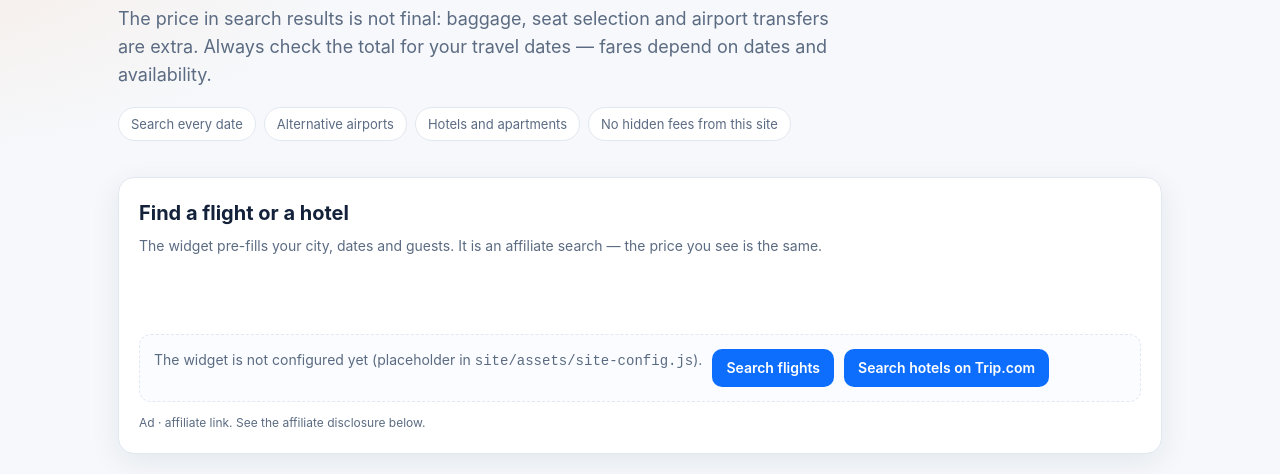
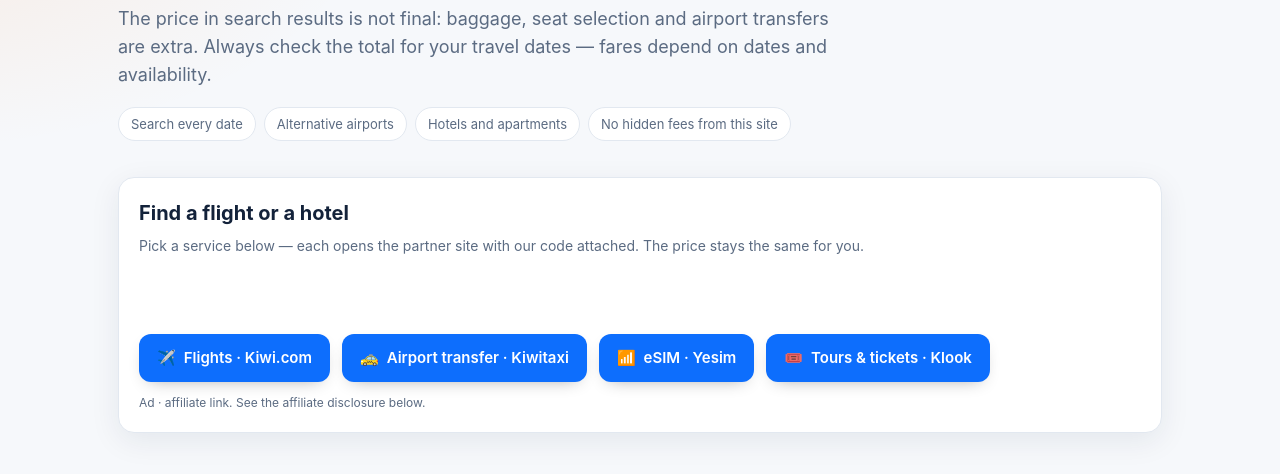
Before and after one commit to valdislavn-spec/travel-finds, a plain HTML site: page index.html in a window 1280 px wide. Shown: the part 277-751 px from the top of the page. Drawn offline with Linux system fonts and the light colour scheme.

Commit message:
Replace widget placeholder with working affiliate buttons (EN/ES)

```diff
--- a/assets/style.css
+++ b/assets/style.css
@@ -110,24 +110,29 @@ a:hover { text-decoration: underline; }
 #tp-widget iframe { width: 100%; border: 0; }
 .widget-fallback {
   display: none;
-  gap: 10px;
+  gap: 12px;
   flex-wrap: wrap;
-  padding: 14px;
-  border: 1px dashed var(--line);
-  border-radius: 12px;
-  background: #fafcff;
-  font-size: 14px;
-  color: var(--muted);
+  padding: 0;
+  border: 0;
+  background: transparent;
+  font-size: 15px;
 }
 .widget-fallback.is-visible { display: flex; }
 .widget-fallback a {
-  display: inline-block;
-  padding: 8px 14px;
-  border-radius: 10px;
+  display: inline-flex;
+  align-items: center;
+  gap: 8px;
+  padding: 12px 18px;
+  border-radius: 12px;
   background: var(--brand);
   color: #fff;
   font-weight: 600;
+  text-decoration: none;
+  box-shadow: 0 6px 18px -10px rgba(0, 0, 0, .45);
+  transition: transform .12s ease, filter .12s ease;
 }
+.widget-fallback a:hover { filter: brightness(1.08); transform: translateY(-1px); }
+.widget-fallback a[aria-disabled="true"] { opacity: .5; pointer-events: none; }
 .widget-fallback a:hover { background: var(--brand-dark); text-decoration: none; }
 
 /* Sections ---------------------------------------------------------------- */
--- a/index.html
+++ b/index.html
@@ -98,12 +98,13 @@
       -->
       <section class="search" aria-labelledby="search-title">
         <h2 id="search-title">Find a flight or a hotel</h2>
-        <p>The widget pre-fills your city, dates and guests. It is an affiliate search — the price you see is the same.</p>
+        <p>Pick a service below — each opens the partner site with our code attached. The price stays the same for you.</p>
         <div id="tp-widget" data-locale="en" aria-live="polite"></div>
         <div id="widget-fallback" class="widget-fallback">
-          <span>The widget is not configured yet (placeholder in <code>site/assets/site-config.js</code>).</span>
-          <a href="https://www.kiwi.com/" data-affiliate-program="kiwi" data-affiliate-target="https://www.kiwi.com/" rel="sponsored nofollow noopener">Search flights</a>
-          <a href="https://www.trip.com/hotels/" data-affiliate-program="tripcom" data-affiliate-target="https://www.trip.com/hotels/" rel="sponsored nofollow noopener">Search hotels on Trip.com</a>
+          <a href="https://www.kiwi.com/" data-affiliate-program="kiwi" data-affiliate-target="https://www.kiwi.com/" rel="sponsored nofollow noopener"><span aria-hidden="true">✈️</span> Flights · Kiwi.com</a>
+          <a href="https://www.kiwitaxi.com/" data-affiliate-program="kiwitaxi" data-affiliate-target="https://www.kiwitaxi.com/" rel="sponsored nofollow noopener"><span aria-hidden="true">🚕</span> Airport transfer · Kiwitaxi</a>
+          <a href="https://yesim.app/" data-affiliate-program="yesim" data-affiliate-target="https://yesim.app/" rel="sponsored nofollow noopener"><span aria-hidden="true">📶</span> eSIM · Yesim</a>
+          <a href="https://www.klook.com/" data-affiliate-program="klook" data-affiliate-target="https://www.klook.com/" rel="sponsored nofollow noopener"><span aria-hidden="true">🎟️</span> Tours &amp; tickets · Klook</a>
         </div>
         <p class="muted" style="font-size:12px;margin:12px 0 0">Ad · affiliate link. See the affiliate disclosure below.</p>
       </section>
```
Also changed, not shown: es.html (+4 -3 lines).
